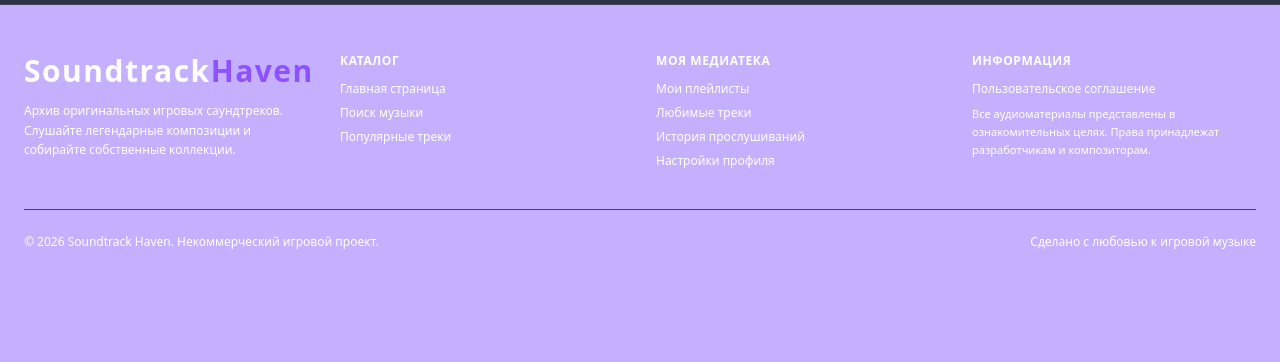
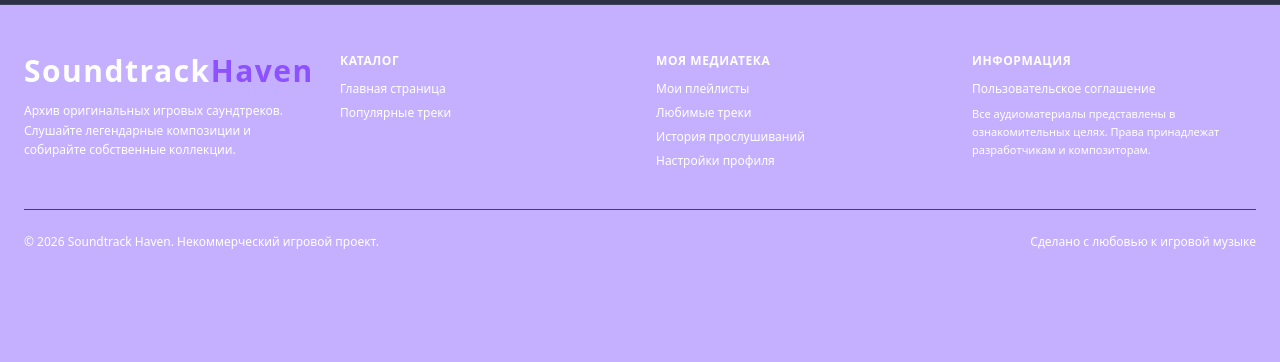
Before and after one commit to doker123/soundtrack_haven_laravel12_apache, a Laravel app: page /admin/albums/create in a window 1280 px wide. Shown: the part 964-1326 px from the top of the page. Run offline with Laravel 12, Linux system fonts and the light colour scheme; a user stored in the database is signed in; data comes from the database, SQL or seed files in the repository; data that the repository does not hold is empty; style sheets or scripts are compiled from the project's sources.

Commit message:
Поправил огрехи

```diff
--- a/resources/views/modules/footer.blade.php
+++ b/resources/views/modules/footer.blade.php
@@ -13,7 +13,6 @@
                 <h4 class="text-xs font-semibold text-white uppercase tracking-wider">Каталог</h4>
                 <ul class="flex flex-col gap-2 text-xs">
                     <li><a href="{{ route('home') }}" class="text-white hover:text-violet-400 transition-colors">Главная страница</a></li>
-                    <li><a href="{{ route('search') }}" class="text-white hover:text-violet-400 transition-colors">Поиск музыки</a></li>
                     <li><a href="{{ route('home') }}#featured-tracks" class="text-white hover:text-violet-400 transition-colors">Популярные треки</a></li>
                 </ul>
             </div>
--- a/resources/views/modules/header.blade.php
+++ b/resources/views/modules/header.blade.php
@@ -33,10 +33,10 @@
                 </div>
             </div>
         @endcan
-        <a href="{{ route('search') }}" class="hover:text-[#6d5898] active:text-[#5825b5] transition-colors uppercase tracking-wider">
+        @auth
+        <a href="{{ route('public.search') }}" class="hover:text-[#6d5898] active:text-[#5825b5] transition-colors uppercase tracking-wider">
             Поиск
         </a>
-        @auth
         <a href="{{route('public.favorites.index')}}" class="hover:text-[#6d5898] active:text-[#5825b5] transition-colors uppercase tracking-wider">
             Избранное
         </a>
--- a/routes/web.php
+++ b/routes/web.php
@@ -22,7 +22,6 @@ use App\Http\Controllers\Public\SearchController;
 
 // Общедоступные страницы
 Route::get("/", [HomeController::class, "index"])->name("home");
-Route::get("/search", [SearchController::class, "index"])->name("search");
 Route::get("/tracks/{track}/stream", [
     AudioStreamController::class,
     "stream",
@@ -50,6 +49,7 @@ Route::prefix("public")
     ->name("public.")
     ->middleware("auth")
     ->group(function () {
+        Route::get("/search", [SearchController::class, "index"])->name("search");
         Route::get("/favorites", [FavoriteController::class, "index"])->name(
             "favorites.index",
         );
```
